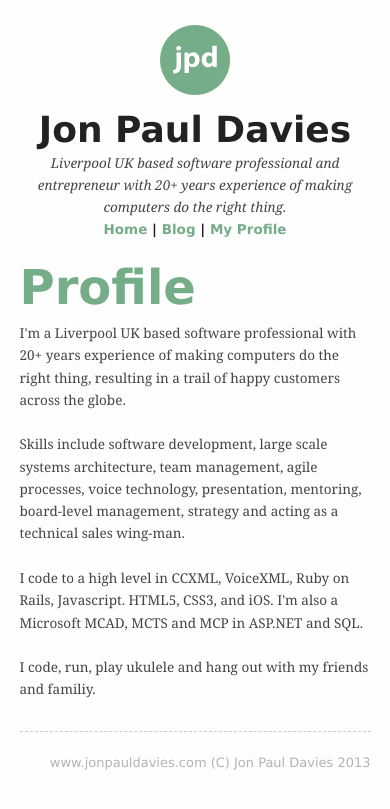
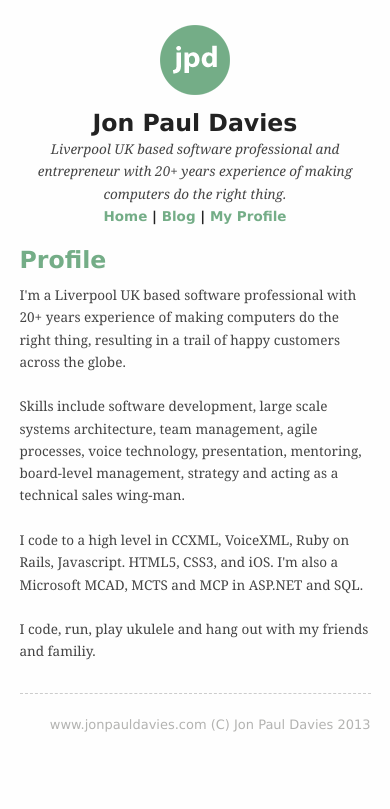
Before and after one commit to jonpauldavies/jonpauldavies.github.io, a Jekyll site: the page built from profile.html, in a window 390 px wide. Shown: the top 809 px of the page. Built offline with Jekyll 4.4.1, drawn with Linux system fonts in a browser that asks for light colours; nearby versions of some CDN libraries; Markdown is read by kramdown in place of the engine named in the settings.

Commit message:
changed mobile font

```diff
--- a/css/site.css
+++ b/css/site.css
@@ -293,6 +293,9 @@ textarea {
 
 @media only screen and (max-width: 699px) {
 
+    h1,h2,h3,h4,h5,h6{
+        font-size:175%;
+    }
     .postfont{
         font-size:75%;
     }
```
